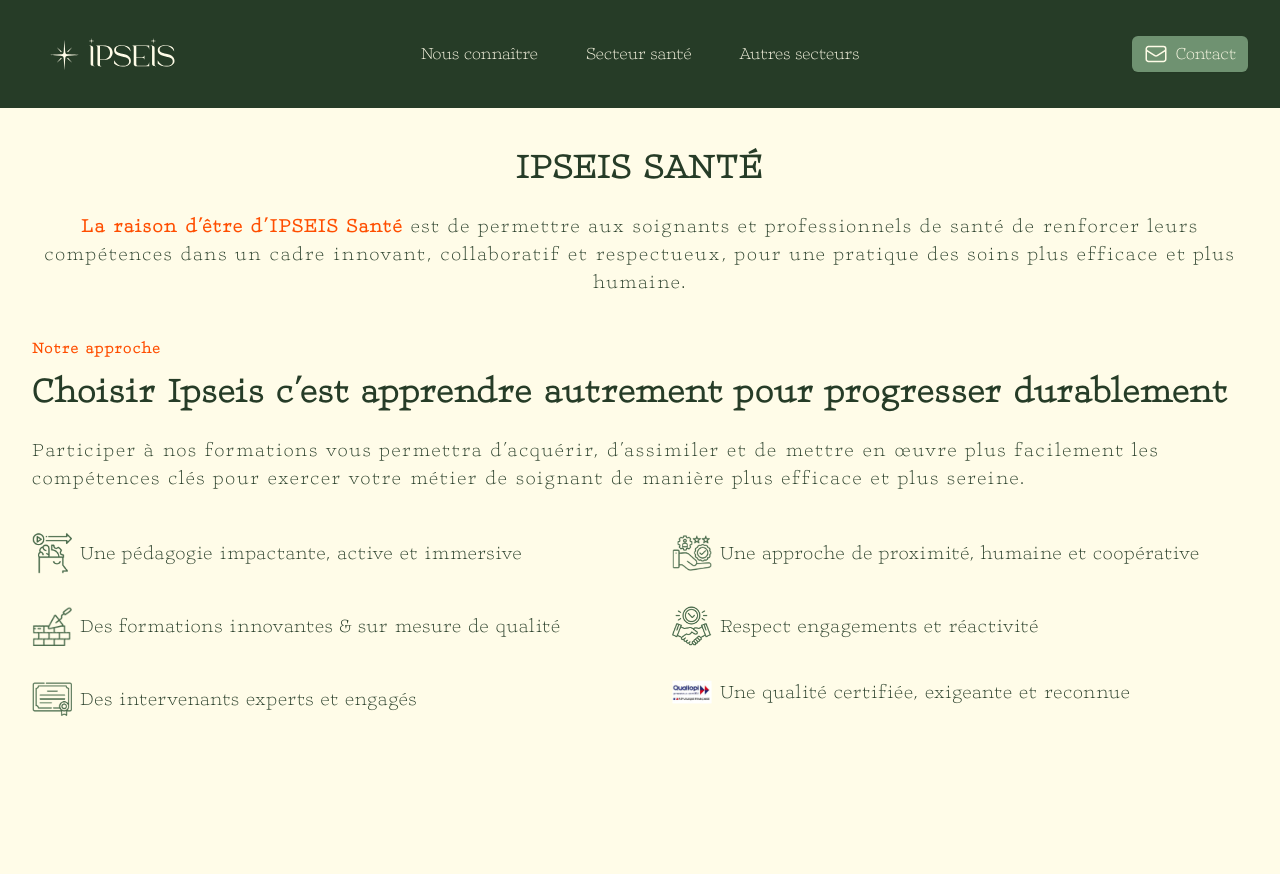
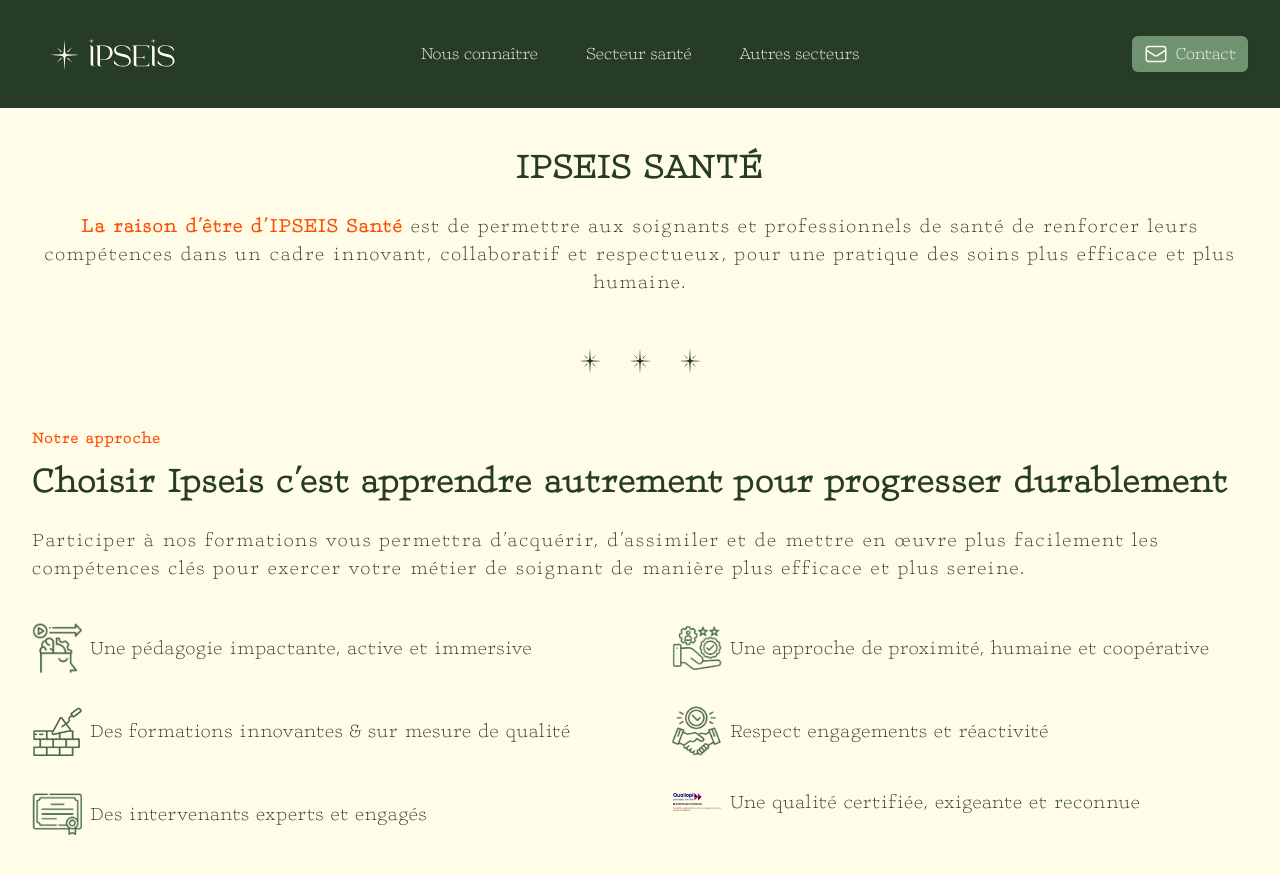
Before and after one commit to Jyok1m/ipseis, a Next.js app: page /secteur-sante in a window 1280 px wide. Shown: the top 874 px of the page. Before the commit the page ends 800 px from the top, so only its background shows below. Built offline with nearby package versions, Linux system fonts and the light colour scheme.

Commit message:
Ajout du composant Divider pour améliorer la présentation visuelle et intégration dans la page Secteur Santé.

```diff
--- a/src/app/secteur-sante/page.tsx
+++ b/src/app/secteur-sante/page.tsx
@@ -2,6 +2,7 @@
 import Image from "next/image";
 import TitlePage from "@/components/global/TitlePage";
 import TitleSection from "@/components/global/TitleSection";
+import Divider from "@/components/global/Divider";
 
 const features = [
 	{
@@ -26,7 +27,7 @@
 	},
 	{
 		name: "Une qualité certifiée, exigeante et reconnue",
-		src: "/images/sante_features/6.png",
+		src: "/images/qualiopi_logo_bg_removed.png",
 	},
 ];
 
@@ -43,20 +44,20 @@
 					</>
 				}
 			/>
+			<Divider />
 			<TitleSection
 				tag="Notre approche"
 				title="Choisir Ipseis c’est apprendre autrement pour progresser durablement"
 				description="Participer à nos formations vous permettra d’acquérir, d’assimiler et de mettre en œuvre plus facilement les compétences clés pour exercer votre métier de soignant de manière plus efficace et plus sereine."
 			/>
-			<div className="mx-auto max-w-7xl px-6 lg:px-8 tracking-wider">
+			<div className="pb-10 mx-auto max-w-7xl px-6 lg:px-8 tracking-wider">
 				<dl className="mx-auto grid grid-cols-1 gap-8 text-base sm:text-xl text-univers sm:grid-cols-2 lg:mx-0 lg:max-w-none lg:gap-x-16">
 					{features.map((feature) => (
 						<div key={feature.name} className="relative">
 							<dt className="flex items-center gap-x-2 font-medium">
-								<Image src={feature.src} alt={`Image de ${feature.name}`} width={40} height={40} />
+								<Image src={feature.src} alt={`Image de ${feature.name}`} width={50} height={50} sizes="(max-width: 640px) 50px, 50px" />
 								{feature.name}
 							</dt>
-							{/* <dd className="inline">{feature.description}</dd> */}
 						</div>
 					))}
 				</dl>
--- /dev/null
+++ b/src/components/global/Divider.tsx
@@ -0,0 +1,13 @@
+import Image from "next/image";
+
+const Divider = () => {
+	return (
+		<div className="flex justify-center items-center mx-auto max-w-7xl mb-10">
+			<Image src={require("../../_images/logo/star_green.svg")} alt="Image de l'élément de séparation 1" width={50} height={50} />
+			<Image src={require("../../_images/logo/star_green.svg")} alt="Image de l'élément de séparation 2" width={50} height={50} />
+			<Image src={require("../../_images/logo/star_green.svg")} alt="Image de l'élément de séparation 3" width={50} height={50} />
+		</div>
+	);
+};
+
+export default Divider;
```
